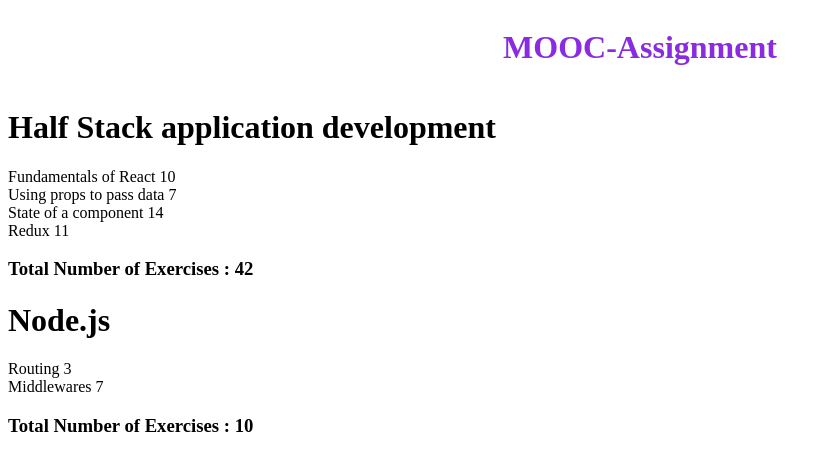
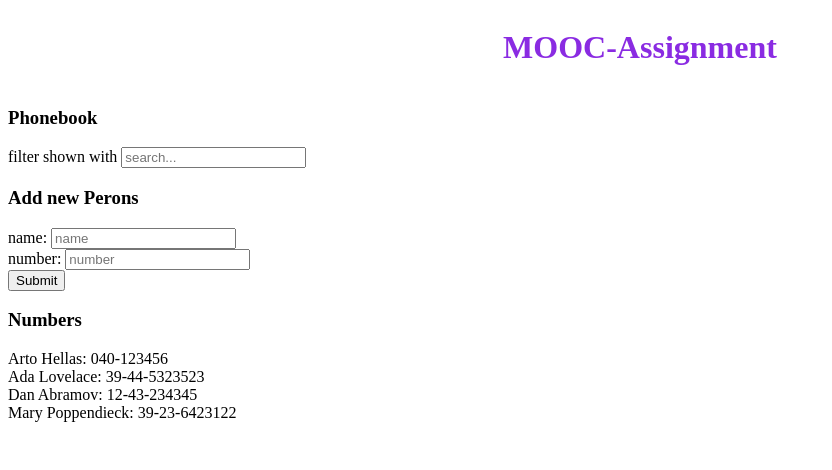
Before and after one commit to Nischhal3/MOOC-Frontend, a React (Create React App) app: page / in a window 1280 px wide. Shown: the top 470 px of the page, without its empty margins (0-832 px from the left). Built offline with nearby package versions, Linux system fonts and the light colour scheme.

Commit message:
added part2-2

```diff
--- a/src/App.js
+++ b/src/App.js
@@ -2,8 +2,8 @@ import React from 'react'
 //import Courses from './part1-1/courses';
 //import Courses from './part1-2/courses';
 //import Unicafe from './part1-3/unicafe';
-import Courses from './part2-1/courses'
-//import Info from './part2-2/info'
+//import Courses from './part2-1/courses'
+import Info from './part2-2/info'
 
 const App = () => {
   return (
@@ -11,8 +11,7 @@ const App = () => {
       <div className="App">
         <h1>MOOC-Assignment</h1>
       </div>
-      <Courses />
-
+      <Info />
     </div>
   )
 }
--- a/src/part2-2/component/button.js
+++ b/src/part2-2/component/button.js
@@ -1,6 +1,6 @@
-const Button = () => {
+const Button = ({ addPerson }) => {
     return (
-        <button type='submit'>Submit</button>
+        <button type='submit' onClick={addPerson} >Submit</button>
     )
 }
 
--- a/src/part2-2/component/details.js
+++ b/src/part2-2/component/details.js
@@ -1,6 +1,6 @@
 const Details = (props) => {
     return (
-        <div>{props.name}: {props.numbers}</div>
+        <div>{props.name}: {props.number}</div>
     )
 }
 
--- /dev/null
+++ b/src/part2-2/component/filter.js
@@ -0,0 +1,9 @@
+const Filter = (props) => {
+    return (
+        <div>
+            filter shown with <input placeholder='search...' onChange={props.handleSearch} value={props.search} />
+        </div>
+    )
+}
+
+export default Filter;
--- a/src/part2-2/component/form.js
+++ b/src/part2-2/component/form.js
@@ -1,11 +1,12 @@
 const Form = (props) => {
+
     return (
         <form onSubmit={props.addPerson}>
             <div>
-                name:  <input placeholder='name' value={props.newPerson} onChange={props.handleChange} />
+                name:  <input placeholder='name' value={props.newPerson} onChange={props.handleNameChange} />
             </div>
             <div>
-                number: <input placeholder='number' />
+                number: <input placeholder='number' value={props.newNumber} onChange={props.handleNumberChange} />
             </div>
         </form>
     )
--- a/src/part2-2/info.js
+++ b/src/part2-2/info.js
@@ -1,6 +1,7 @@
 import React, { useState } from 'react'
 import Button from './component/button';
 import Details from './component/details';
+import Filter from './component/filter';
 import Form from './component/form';
 
 const Info = () => {
@@ -11,37 +12,72 @@ const Info = () => {
         { name: 'Mary Poppendieck', number: '39-23-6423122' }
     ]);
     const [newPerson, setNewPerson] = useState('');
+    const [newNumber, setNewNumber] = useState('');
+    const [search, setSearch] = useState('');
 
     const checkName = persons.map(person => person.name);
     //console.log(checkName);
+
+    //Stroing the value of name input field in newPeron
+    const handleNameChange = (e) => {
+        //console.log(e.target.value);
+        setNewPerson(e.target.value);
+    }
+
+    //Storing the value of number input filed in newNumber
+    const handleNumberChange = (e) => {
+        setNewNumber(e.target.value);
+        //console.log(e.target.value)
+    }
+
+    //Storing the value of searh input to search
+    const handleSearch = (e) => {
+        setSearch(e.target.value);
+    }
 
     const addPerson = (e) => {
         e.preventDefault();
         //console.log(e.target);
         const personObj = {
-            name: newPerson
+            name: newPerson,
+            number: newNumber
         }
-        if (checkName.includes(newPerson)) {
-            alert(`${newPerson} is already in the Phonebook`);
+        if (!newPerson) {
+            alert('Name filed is empty');
+            setNewNumber('');
+        } else if (!newNumber) {
+            alert('Number filed is empty');
             setNewPerson('');
         } else {
-            setPersons(persons.concat(personObj));
-            setNewPerson('');
+            if (checkName.includes(newPerson)) {
+                alert(`${newPerson} is already in the Phonebook`);
+                setNewPerson('');
+                setNewNumber('');
+            } else {
+                setPersons(persons.concat(personObj));
+                setNewPerson('');
+                setNewNumber('');
+            }
         }
     }
 
-    const handleChange = (e) => {
-        console.log(e.target.value);
-        setNewPerson(e.target.value);
-    }
+    //filtering person list with the search value
+    const filteredPerson = persons.filter(person => {
+        return person.name.toLowerCase().indexOf(search.toLowerCase()) !== -1
+    })
 
     return (
         <div>
             <h3>Phonebook</h3>
-            <Form addPerson={addPerson} newPerson={newPerson} handleChange={handleChange} />
-            <Button />
+            <Filter search={search} handleSearch={handleSearch} />
+            <h3>Add new Perons</h3>
+            <Form
+                addPerson={addPerson} newPerson={newPerson} handleNameChange={handleNameChange}
+                handleNumberChange={handleNumberChange} newNumber={newNumber}
+            />
+            <Button addPerson={addPerson} />
             <h3>Numbers</h3>
-            {persons.map((person, index) => {
+            {filteredPerson.map((person, index) => {
                 return (
                     <Details key={index} name={person.name} number={person.number} />
                 )
```
